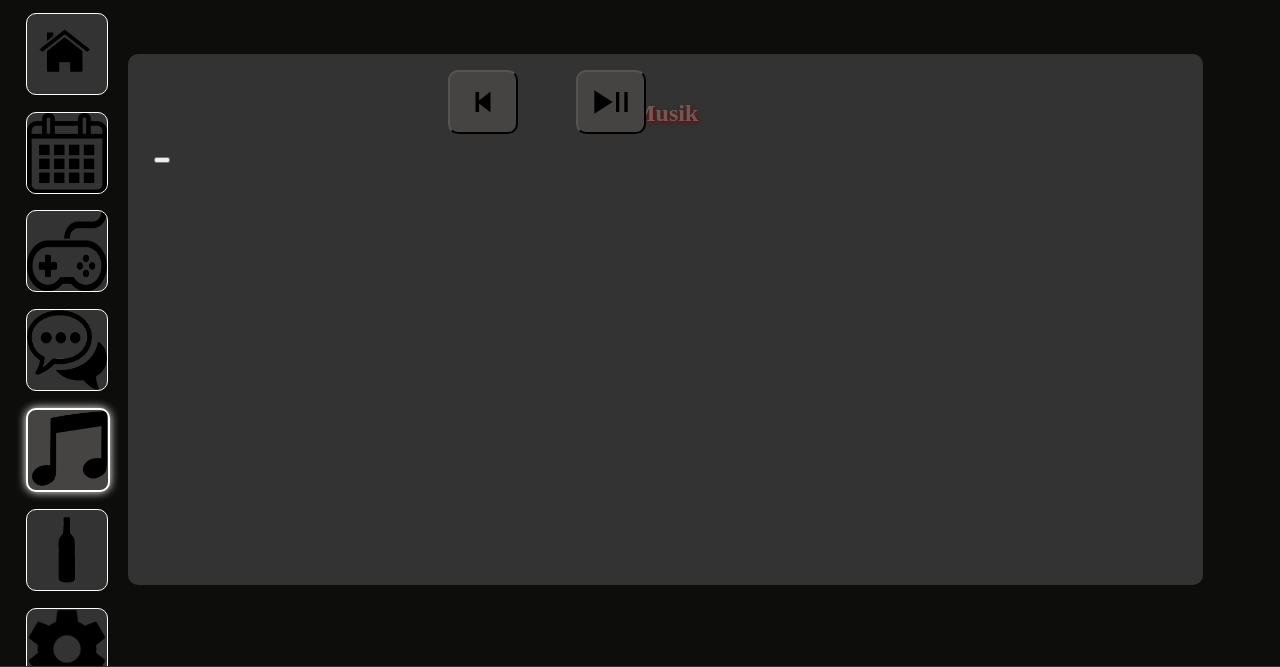
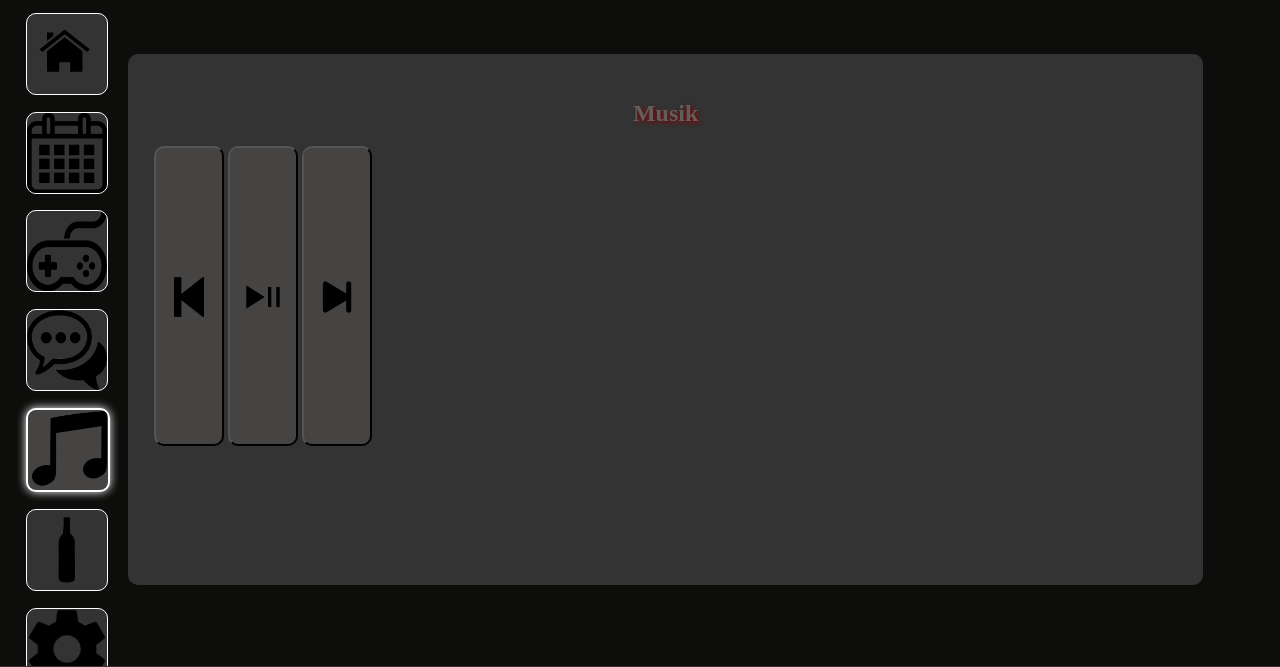
Before and after one commit to Fingadumbledore/Party, a Flask app: page /session in a window 1280 px wide, after a click that opens the changed part. Shown: the part 50-717 px from the top of the page. Run offline with Flask 3, Linux system fonts and the light colour scheme; data that the repository does not hold is empty; some libraries are stand-ins or nearby versions.

Commit message:
fix buggy css

```diff
--- a/party/static/css/session.css
+++ b/party/static/css/session.css
@@ -424,47 +424,31 @@ cursor: pointer;
     margin-left: 5%;
 }
 
-}
-#next {
-    position: fixed;
-    top: 15%;
-    left: 55%;
+/* Ende Chat */
+
+/* Musik */
+
+#music button {
     width: 70px;
-    height: 30px;
-    padding: 30px;
-    background-color: #454443;
-    border-radius: 10px;
-    background-position: center;
-    background-repeat: no-repeat;
-    background-size: 40%;
-    background-image: url('/static/icons/next.png');
-}
-  #back {
-    position: fixed;
-    top: 15%;
-    left: 35%;
-    width: 70px;
-    height: 30px;
-    padding: 30px;
-    background-color: #454443;
-    border-radius: 10px;
-    background-position: center;
-    background-repeat: no-repeat;
-    background-size: 30%;
-    background-image: url('/static/icons/back.png');
-}
-  #play{
-    position: fixed;
-    top: 15%;
-    left: 45%;
-    width: 70px;
-    height: 30px;
+    height: 300px;
     padding: 30px;
     background-color: #454443;
     border-radius: 10px;
     background-position: center;
     background-repeat: no-repeat;
     background-size: 60%;
+}
+
+
+#music-next {
+    background-image: url('/static/icons/next.png');
+}
+
+#music-back {
+    background-image: url('/static/icons/back.png');
+}
+
+#music-play {
     background-image: url('/static/icons/play.png');
 }
 
--- a/party/templates/session.html
+++ b/party/templates/session.html
@@ -191,9 +191,9 @@
      <!-- Musik -->
     <article id="music">
         <h1>Musik</h1>
-        <button id="back"></button>
-        <button id="play"></button>
-        <button id="next"></button>
+        <button id="music-back"></button>
+        <button id="music-play"></button>
+        <button id="music-next"></button>
     </article>
 
      <!-- Mate -->
```
Lines whose indentation alone changed are shown as unchanged.
